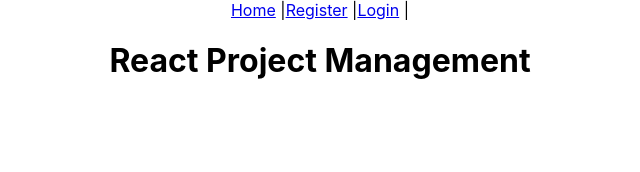
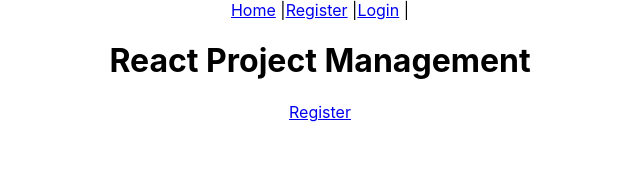
Before and after one commit to procrastonator/objectivision, a React (Create React App) app: page / in a window 1280 px wide. Shown: the top 172 px of the page, without its empty margins (320-960 px from the left). Built offline with nearby package versions, Linux system fonts and the light colour scheme; no server answers.

Commit message:
HomePage

```diff
--- a/src/components/HomePage.js
+++ b/src/components/HomePage.js
@@ -1,10 +1,15 @@
-import React from 'react'
+import React from "react"
+import { NavLink } from "react-router-dom"
+import "./HomePage.css"
+
 
 export default function HomePage() {
   return (
-    <div>
+    <div className="HomepageBackground">
 
     <h1>React Project Management</h1>
+
+    <NavLink to="/signup">Register</NavLink>
 
 
     </div>
```
Also changed, not shown: src/components/HomePage.css (added).
